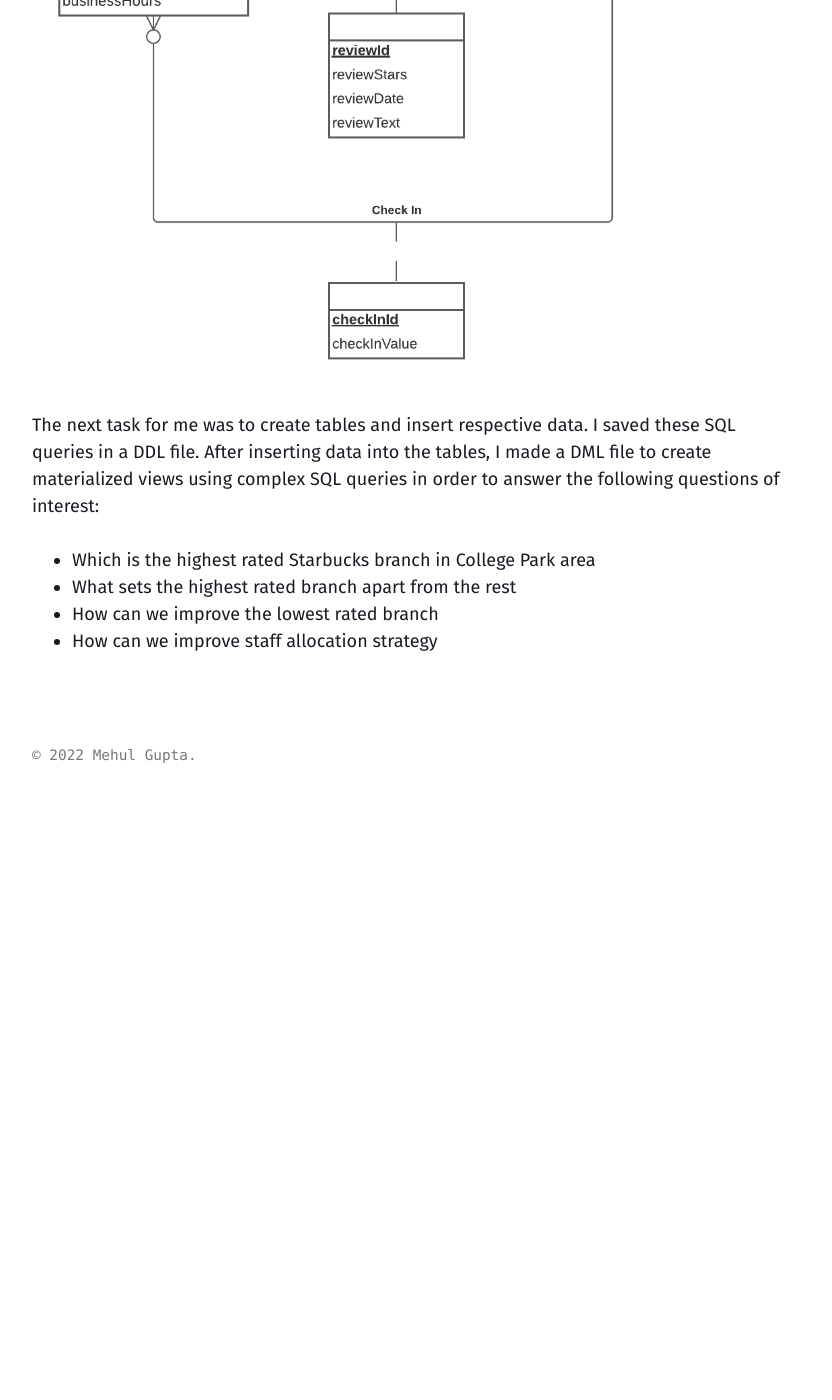
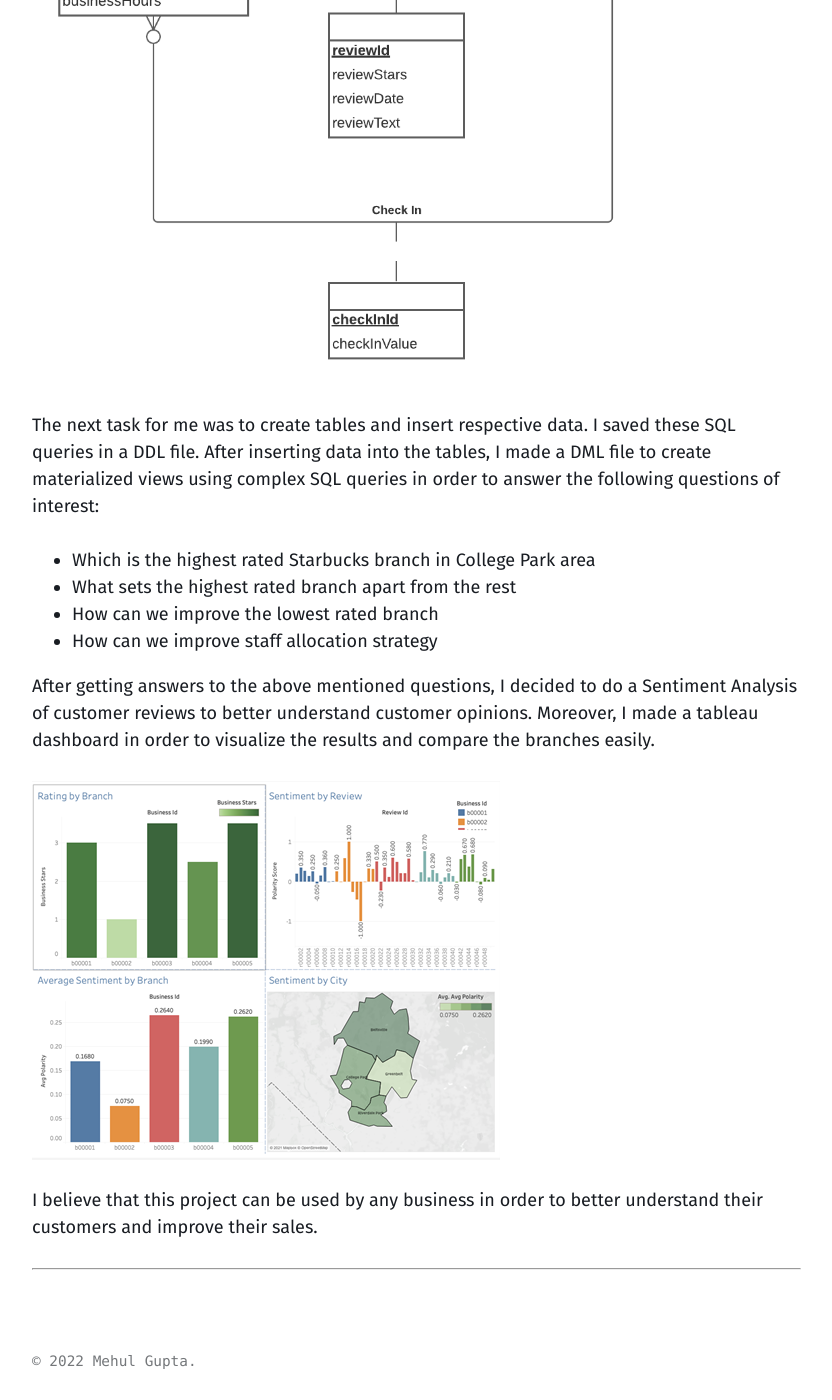
Before and after one commit to mehulg25/mehulg25.github.io, a Jekyll site: the page built from _projects/Restaurant-Reviews.md, in a window 1280 px wide and 1400 px high, scrolled down 2755 px. Shown: the whole window, without its empty margins (40-872 px from the left). Built offline with Jekyll 4.4.1, drawn with Linux system fonts in a browser that asks for light colours; before the commit the page ends 3549 px from its top, so only the background shows below that.

Commit message:
Update content

```diff
--- a/_projects/Restaurant-Reviews.md
+++ b/_projects/Restaurant-Reviews.md
@@ -38,3 +38,11 @@ After inserting data into the tables, I made a DML file to create materialized v
 - What sets the highest rated branch apart from the rest
 - How can we improve the lowest rated branch
 - How can we improve staff allocation strategy
+
+After getting answers to the above mentioned questions, I decided to do a Sentiment Analysis of customer reviews to better understand customer opinions. Moreover, I made a tableau dashboard in order to visualize the results and compare the branches easily.
+
+![ER-Diagram](/assets/images/projects/dashboard.png)
+
+I believe that this project can be used by any business in order to better understand their customers and improve their sales.
+
+***
```
Also changed, not shown: assets/images/projects/dashboard.png (added).
